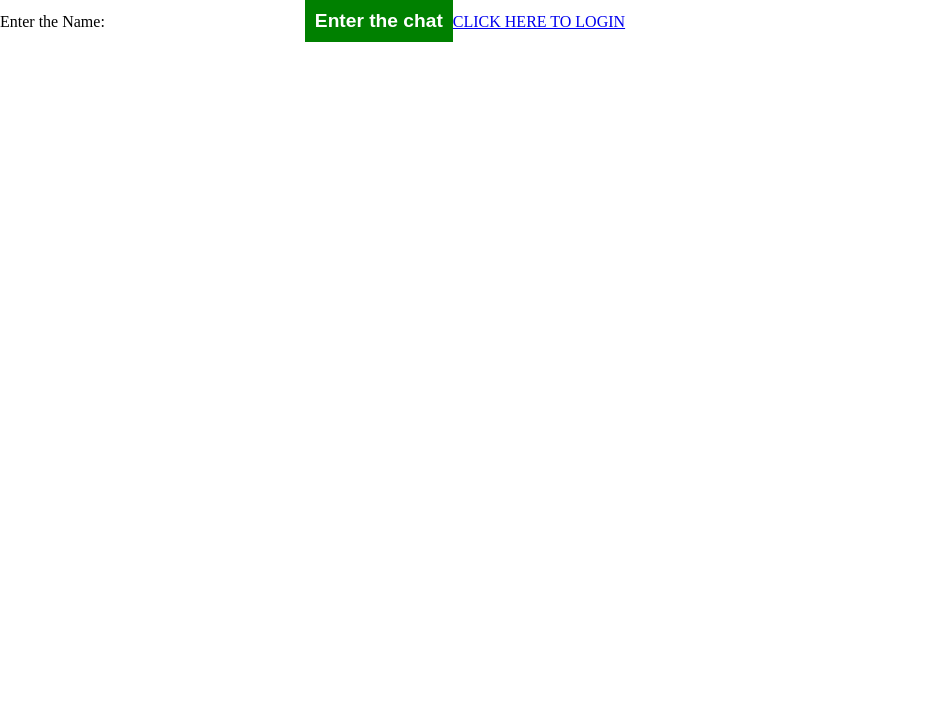
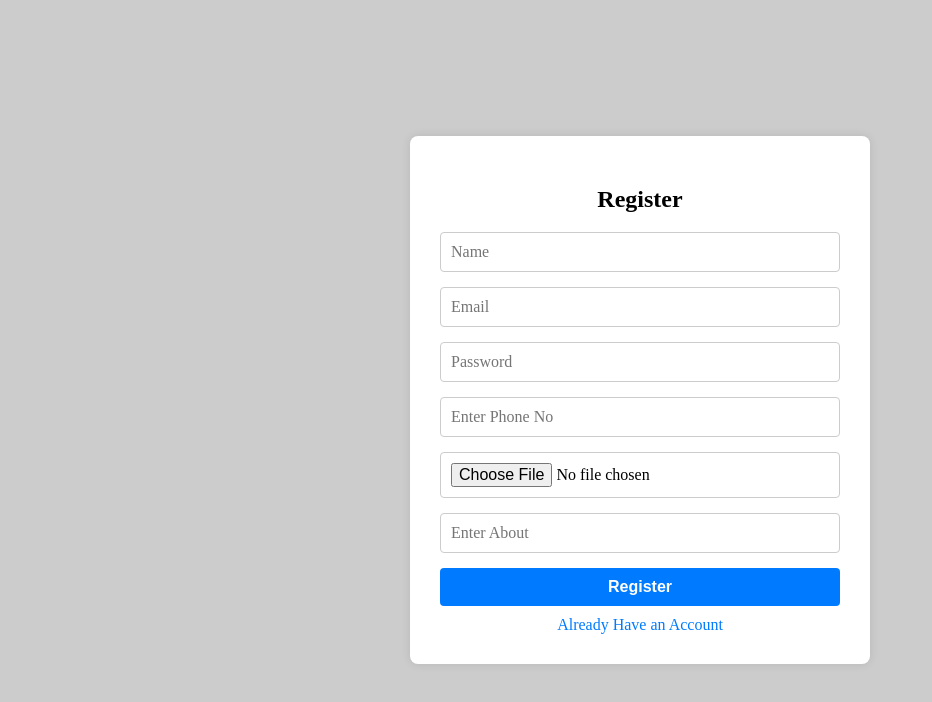
Before and after one commit to Prasannasoff/MultiChat_Application, a React (Create React App) app in the folder chatClient/chat-app/: page /register in a window 1280 px wide. Shown: the top 702 px of the page, without its empty margins (0-932 px from the left). Built offline with nearby package versions, Linux system fonts and the light colour scheme.

Commit message:
ImageUploadUpdate

```diff
--- a/chatClient/chat-app/src/Component/RegisterPage.js
+++ b/chatClient/chat-app/src/Component/RegisterPage.js
@@ -1,27 +1,65 @@
-import React, { useState } from 'react'
+import React, { useState } from 'react';
 import { Link, useNavigate } from "react-router-dom";
-import axios from 'axios'
+import axios from 'axios';
+import styles from '../styles/RegisterPage.module.css';
+
 function RegisterPage() {
     const [name, setName] = useState('');
+    const [about, setAbout] = useState('');
+    const [email, setEmail] = useState('');
+    const [password, setPassword] = useState('');
+    const [phone, setPhone] = useState('');
+    const [image, setImage] = useState(null);  // Change to handle file
+
     const navigate = useNavigate();
 
+    const handleImageChange = (e) => {
+        setImage(e.target.files[0]);  // Capture the uploaded file
+    };
+
     const handleRegister = async () => {
-    const response = await axios.post("http://localhost:8081/api/save", { user_name: name });
+        const formData = new FormData();
+        formData.append('user_name', name);
+        formData.append('about', about);
+        formData.append('email', email);
+        formData.append('password', password);
+        formData.append('phone', phone);
+        formData.append('image', image);  // Append the image file
+
+        try {
+            const response = await axios.post("http://localhost:8081/api/save", formData, {
+                headers: {
+                    'Content-Type': 'multipart/form-data'  // Set correct headers for file upload
+                }
+            });
             console.log(response.data);
             navigate('/');
+        } catch (error) {
+            console.error("There was an error registering!", error);
+        }
+    };
 
-  }
     return (
-    <div>
-      <label>Enter the Name:</label>
-      <input type="text" value={name} onChange={(e) => setName(e.target.value)}>
-      </input>
-      <button onClick={handleRegister}>Enter the chat</button>
-      <Link to="/">
-        CLICK HERE TO LOGIN
+        <div className={styles.registerMain}>
+            <div className={styles.container}>
+                <h2>Register</h2>
+                <input type="text" className={styles["form-control"]} placeholder="Name" value={name} onChange={(e) => setName(e.target.value)} />
+                <input type="text" className={styles["form-control"]} placeholder="Email" value={email} onChange={(e) => setEmail(e.target.value)} />
+                <input type="password" className={styles["form-control"]} placeholder="Password" value={password} onChange={(e) => setPassword(e.target.value)} />
+                <input type="number" className={styles["form-control"]} placeholder="Enter Phone No" value={phone} onChange={(e) => setPhone(e.target.value)} />
+
+                {/* File input for image upload */}
+                <input type="file" className={styles["form-control"]} onChange={handleImageChange} />
+
+                <input type="text" className={styles["form-control"]} placeholder="Enter About" value={about} onChange={(e) => setAbout(e.target.value)} />
+
+                <button className={styles["btn-primary"]} onClick={handleRegister}>Register</button>
+                <Link to="/" className={styles.anchor}>
+                    Already Have an Account
                 </Link>
             </div>
-  )
+        </div>
+    );
 }
 
-export default RegisterPage
+export default RegisterPage;
--- /dev/null
+++ b/chatClient/chat-app/src/styles/RegisterPage.module.css
@@ -0,0 +1,54 @@
+/* userRegister.module.css */
+.registerMain{
+    width:100%;
+    height:100vh;
+    background-color: rgba(0, 0, 0, 0.2);
+    display: flex;
+    justify-content: center;
+    align-items: center;
+}
+.container {
+    width:400px;
+    padding: 30px;
+    background-color: #fff;
+    border-radius: 8px;
+    box-shadow: 0 0 10px rgba(0, 0, 0, 0.1);
+    display: flex;
+    flex-direction: column;
+    justify-content: center;
+
+    align-items: center; /* Center align content horizontally */
+}
+
+.form-control {
+    width: 100%;
+    margin-bottom: 15px;
+    padding: 10px;
+    font-size: 16px;
+    border: 1px solid #ccc;
+    border-radius: 4px;
+    box-sizing: border-box;
+}
+
+.btn-primary {
+    width: 100%;
+    padding: 10px;
+    font-size: 16px;
+    background-color: #007bff;
+    color: #fff;
+    border: none;
+    border-radius: 4px;
+    cursor: pointer;
+}
+
+.btn-primary:hover {
+    background-color: #0056b3;
+}
+
+.anchor {
+    display: block;
+    text-align: center;
+    margin-top: 10px;
+    color: #007bff;
+    text-decoration: none;
+}
```
Also changed, not shown: chatClient/chat-app/src/Component/Layout.js (+19 -8 lines), 2 other files (tests, documents, lock files or other folders). Lines whose indentation alone changed are shown as unchanged.
